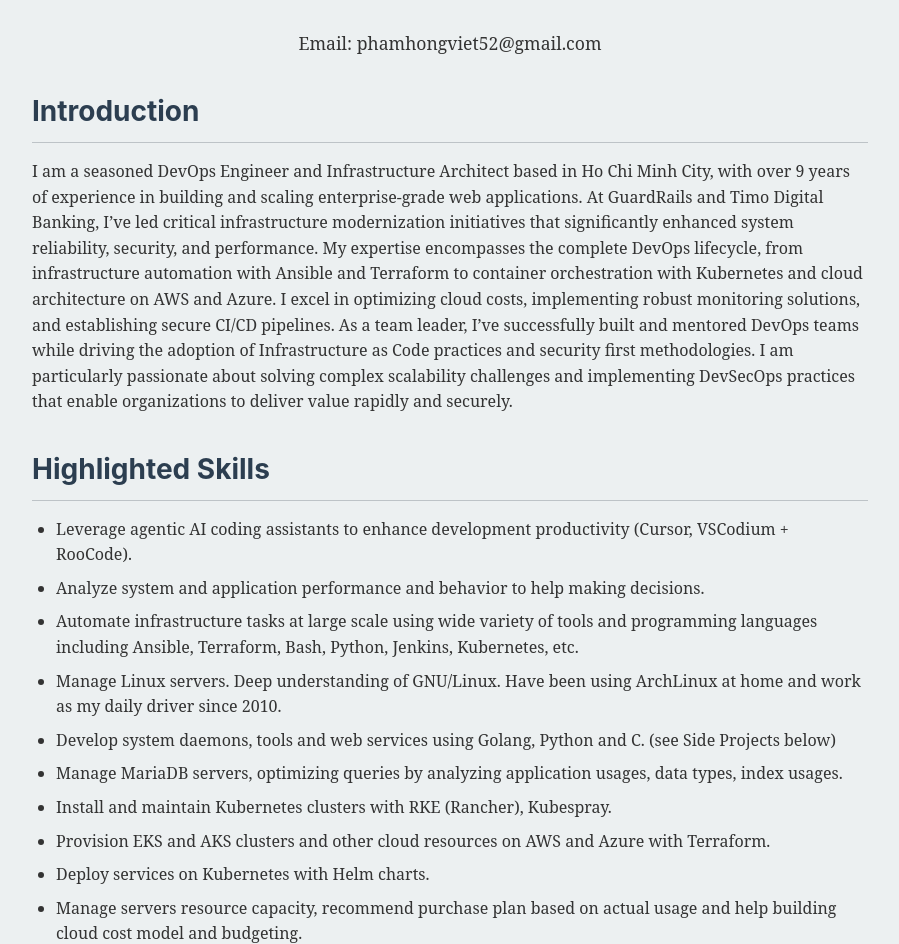
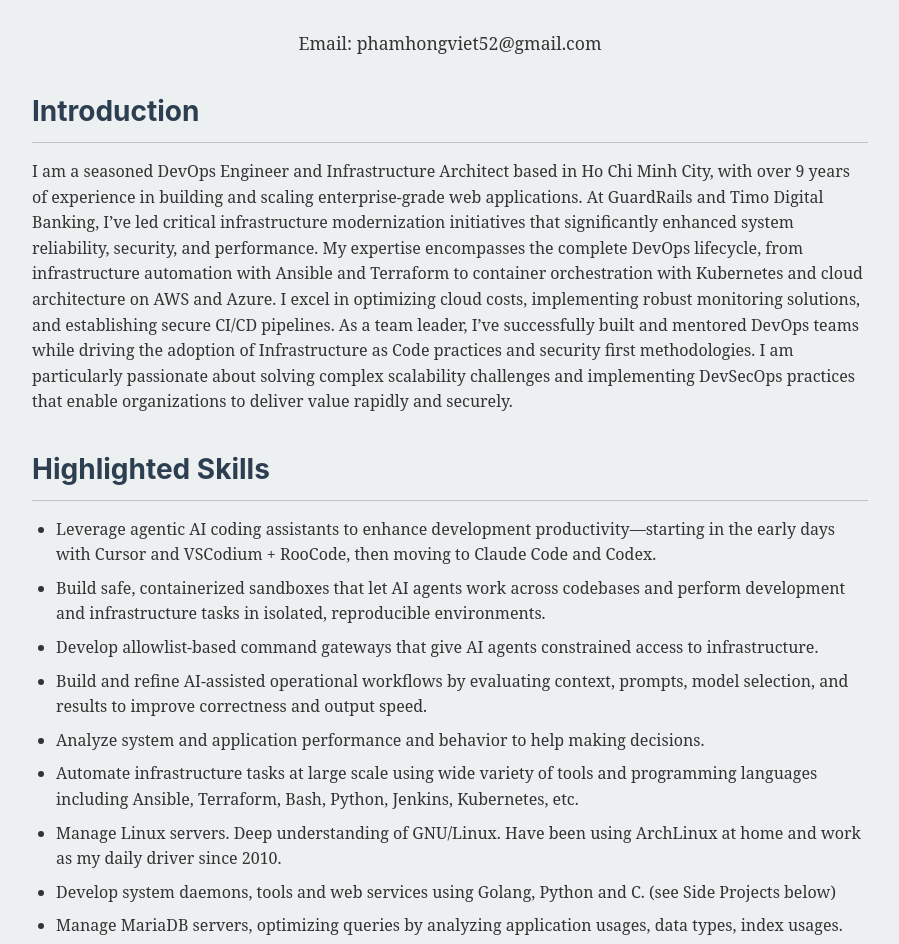
Before and after one commit to phamhongviet/phamhongviet.github.io, a plain HTML site: page cv.html in a window 1280 px wide. Shown: the part 149-1093 px from the top of the page, without its empty margins (190-1089 px from the left). Drawn offline with Linux system fonts and the light colour scheme.

Commit message:
chore: generate html

```diff
--- a/cv.html
+++ b/cv.html
@@ -31,7 +31,16 @@ organizations to deliver value rapidly and securely.</p>
 <h2 id="highlighted-skills">Highlighted Skills</h2>
 <ul>
 <li>Leverage agentic AI coding assistants to enhance development
-productivity (Cursor, VSCodium + RooCode).</li>
+productivity—starting in the early days with Cursor and VSCodium +
+RooCode, then moving to Claude Code and Codex.</li>
+<li>Build safe, containerized sandboxes that let AI agents work across
+codebases and perform development and infrastructure tasks in isolated,
+reproducible environments.</li>
+<li>Develop allowlist-based command gateways that give AI agents
+constrained access to infrastructure.</li>
+<li>Build and refine AI-assisted operational workflows by evaluating
+context, prompts, model selection, and results to improve correctness
+and output speed.</li>
 <li>Analyze system and application performance and behavior to help
 making decisions.</li>
 <li>Automate infrastructure tasks at large scale using wide variety of
```
